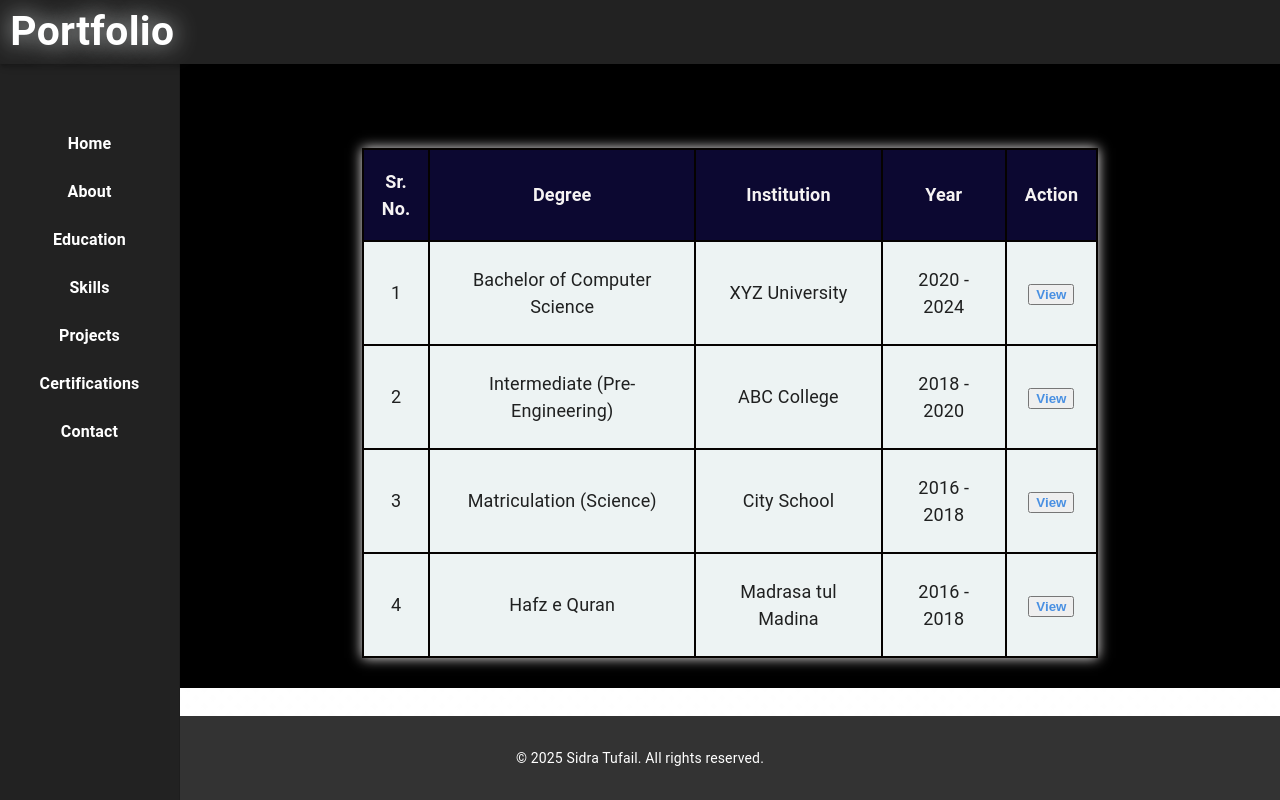
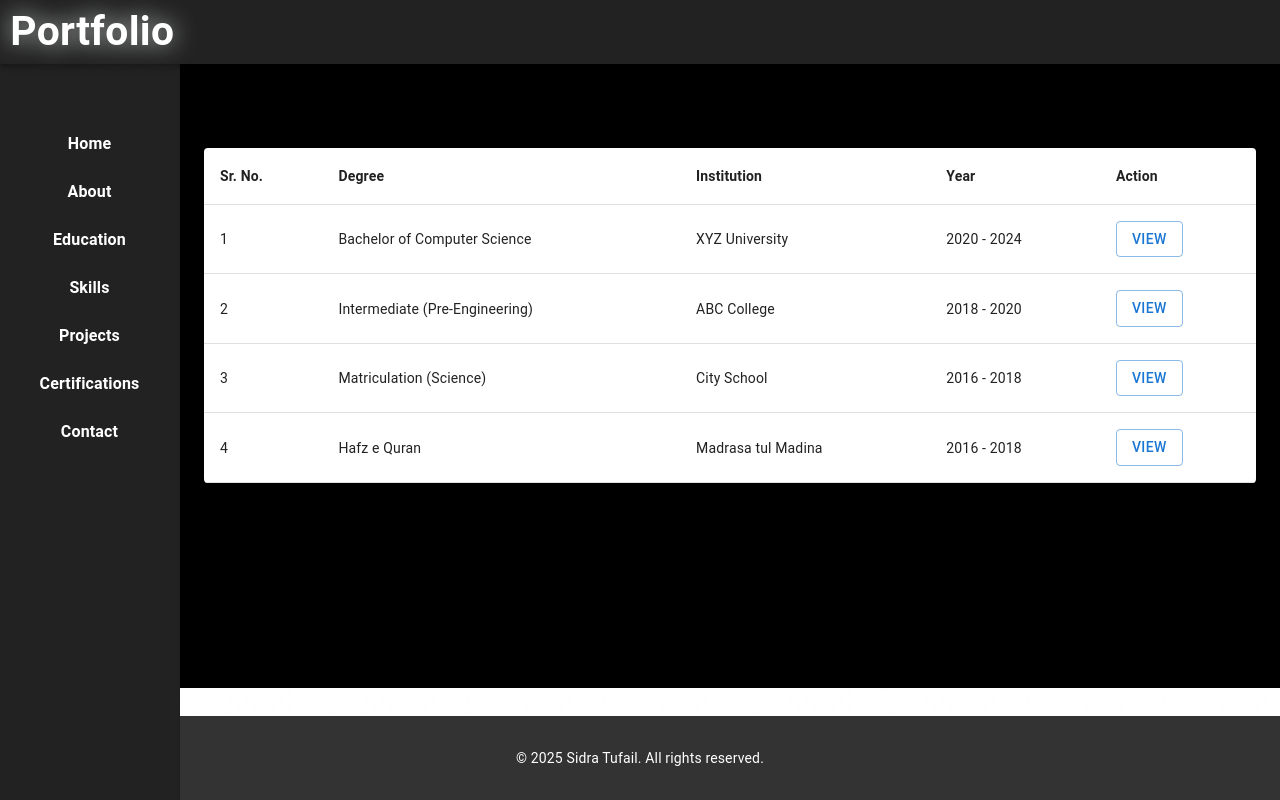
Before and after one commit to sidi-125/file-4, a React (Create React App) app: page /Education in a window 1280 px wide. Built offline with nearby package versions, Linux system fonts and the light colour scheme.

Commit message:
Resolved stash@{1} conflict and restored changes to main

```diff
--- a/package.json
+++ b/package.json
@@ -11,6 +11,9 @@
     "@testing-library/jest-dom": "^6.6.3",
     "@testing-library/react": "^16.3.0",
     "@testing-library/user-event": "^13.5.0",
+    "dotenv": "^16.5.0",
+    "express": "^5.1.0",
+    "jwt-simple": "^0.5.6",
     "react": "^19.1.0",
     "react-dom": "^19.1.0",
     "react-icons": "^5.5.0",
--- a/src/Pages/Education/index.jsx
+++ b/src/Pages/Education/index.jsx
@@ -1,4 +1,5 @@
 import React, { useState, useEffect } from 'react';
+import { Table, TableBody, TableCell, TableContainer, TableHead, TableRow, Paper, Button } from '@mui/material';
 import '../Education/Education.css';
 
 function Education() {
@@ -63,30 +64,33 @@ function Education() {
   return (
     <section className="education-section">
       <h2 className={`education-title ${isVisible ? 'visible' : ''}`}>Education</h2>
-      <table className="education-table">
-        <thead>
-          <tr>
-            <th>Sr. No.</th>
-            <th>Degree</th>
-            <th>Institution</th>
-            <th>Year</th>
-            <th>Action</th>
-          </tr>
-        </thead>
-        <tbody>
-          {educationData.map((item) => (
-            <tr key={item.id}>
-              <td>{item.id}</td>
-              <td>{item.degree}</td>
-              <td>{item.institution}</td>
-              <td>{item.year}</td>
-              <td>
-                <button className="view-link" onClick={() => openModal(item)}>View</button>
-              </td>
-            </tr>
-          ))}
-        </tbody>
-      </table>
+
+      <TableContainer component={Paper}>
+        <Table>
+          <TableHead>
+            <TableRow>
+              <TableCell><strong>Sr. No.</strong></TableCell>
+              <TableCell><strong>Degree</strong></TableCell>
+              <TableCell><strong>Institution</strong></TableCell>
+              <TableCell><strong>Year</strong></TableCell>
+              <TableCell><strong>Action</strong></TableCell>
+            </TableRow>
+          </TableHead>
+          <TableBody>
+            {educationData.map((item) => (
+              <TableRow key={item.id}>
+                <TableCell>{item.id}</TableCell>
+                <TableCell>{item.degree}</TableCell>
+                <TableCell>{item.institution}</TableCell>
+                <TableCell>{item.year}</TableCell>
+                <TableCell>
+                  <Button variant="outlined" onClick={() => openModal(item)}>View</Button>
+                </TableCell>
+              </TableRow>
+            ))}
+          </TableBody>
+        </Table>
+      </TableContainer>
 
       {/* Modal */}
       {modalContent && (
```
Also changed, not shown: src/Pages/Generalize/index.jsx (added, +48 -0 lines), 1 other file (tests, documents, lock files or other folders).
